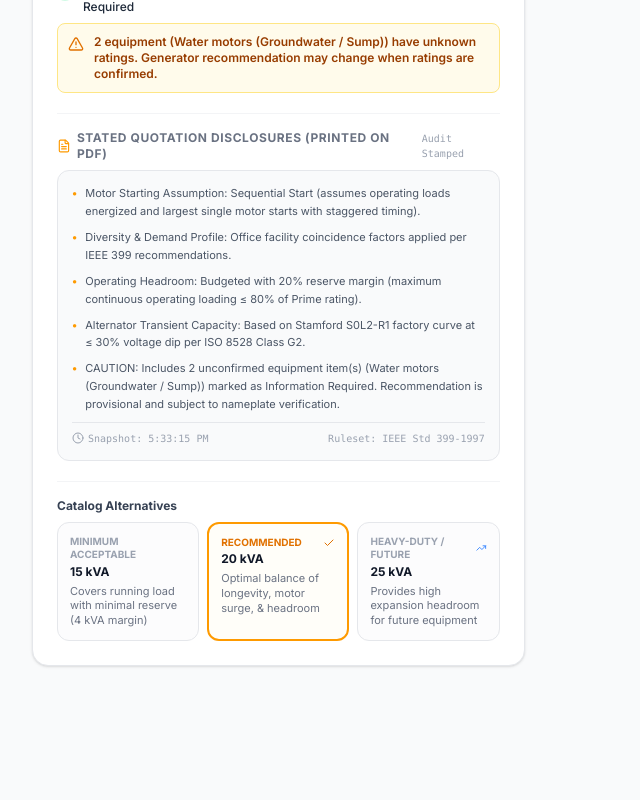
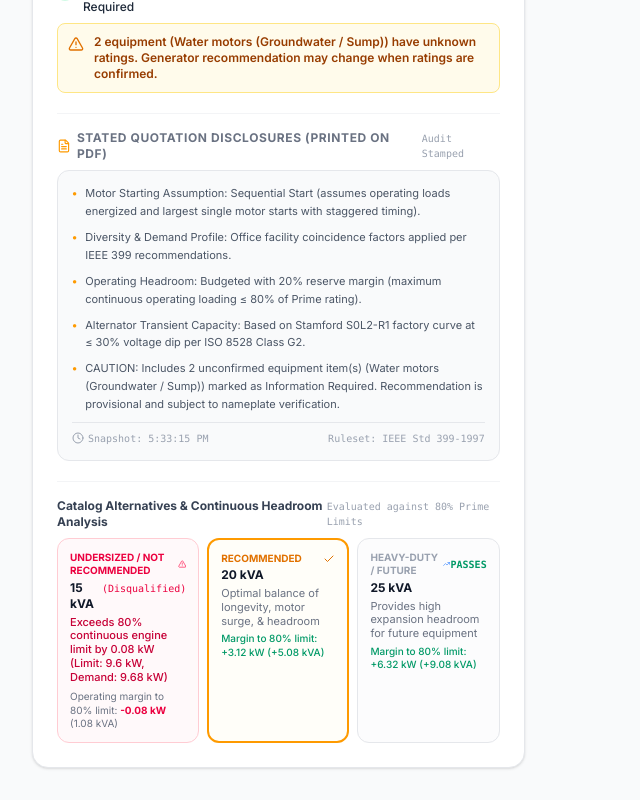
Before and after one commit to VikneshVK/Main-App, a React (Vite) app: page / in a window 1280 px wide. Shown: the part 1169-1969 px from the top of the page, without its empty margins (0-640 px from the left). Before the commit the page ends 1867 px from the top, so only its background shows below. Built offline with nearby package versions, Linux system fonts and the light colour scheme.

Commit message:
fix(engine): enforce 80% continuous limits on catalog alternatives and label undersized units

```diff
--- a/src/engine/catalog.ts
+++ b/src/engine/catalog.ts
@@ -283,29 +283,37 @@ export function matchGenerators(
   recommended: GeneratorModel | null;
   minimumAcceptable: GeneratorModel | null;
   heavyDuty: GeneratorModel | null;
+  smallerCandidate: GeneratorModel | null;
+  runningLoadCandidate: GeneratorModel | null;
 } {
   const activeCatalog = catalog
     .filter((g) => g.isActive)
     .sort((a, b) => a.primeKva - b.primeKva);
 
   if (activeCatalog.length === 0 || (requiredPrimeKva <= 0 && requiredPrimeKw <= 0)) {
-    return { recommended: null, minimumAcceptable: null, heavyDuty: null };
+    return {
+      recommended: null,
+      minimumAcceptable: null,
+      heavyDuty: null,
+      smallerCandidate: null,
+      runningLoadCandidate: null,
+    };
   }
 
-  // Minimum acceptable: smallest generator that covers running load (both kVA and kW) and transient surge
-  let minimumAcceptable: GeneratorModel | null = null;
+  // Running load candidate: smallest unit that can physically carry the running load & transient surge
+  let runningLoadCandidate: GeneratorModel | null = null;
   for (const gen of activeCatalog) {
     if (
       gen.primeKva >= minimumRunningKva &&
       gen.primeKw >= minimumRunningKw &&
       gen.transientCapacityKva >= peakTransientKva
     ) {
-      minimumAcceptable = gen;
+      runningLoadCandidate = gen;
       break;
     }
   }
 
-  // Recommended: satisfies BOTH requiredPrimeKva & requiredPrimeKw (with headroom) AND peak transient surge
+  // Recommended: first generator that satisfies BOTH requiredPrimeKva & requiredPrimeKw (with headroom) AND peak transient surge
   let recommended: GeneratorModel | null = null;
   let recommendedIndex = -1;
   for (let i = 0; i < activeCatalog.length; i++) {
@@ -321,15 +329,30 @@ export function matchGenerators(
     }
   }
 
-  // Heavy duty / expansion alternative: next size step up
+  // Smaller candidate model (if one exists below the recommended index)
+  let smallerCandidate: GeneratorModel | null = null;
+  if (recommendedIndex > 0) {
+    smallerCandidate = activeCatalog[recommendedIndex - 1];
+  } else if (recommendedIndex === -1 && runningLoadCandidate) {
+    smallerCandidate = runningLoadCandidate;
+  }
+
+  // Heavy duty / expansion alternative: next size step up from recommended
   let heavyDuty: GeneratorModel | null = null;
   if (recommendedIndex >= 0 && recommendedIndex + 1 < activeCatalog.length) {
     heavyDuty = activeCatalog[recommendedIndex + 1];
   }
 
+  // An alternative can ONLY be designated 'Minimum Acceptable' if it passes all mandatory criteria.
+  // Because recommended is already the smallest generator that passes all mandatory criteria,
+  // any smaller candidate fails and must NOT be labelled Minimum Acceptable.
+  const minimumAcceptable: GeneratorModel | null = null;
+
   return {
     recommended,
-    minimumAcceptable: minimumAcceptable ?? recommended,
+    minimumAcceptable,
     heavyDuty,
+    smallerCandidate,
+    runningLoadCandidate,
   };
 }
--- a/src/engine/sizingEngine.ts
+++ b/src/engine/sizingEngine.ts
@@ -8,6 +8,8 @@ import {
   EngineRulesetSnapshot,
   LoadCategory,
   StartingMethod,
+  AlternativeComparisonItem,
+  AlternativeComparisons,
 } from './types';
 import {
   normalizeToKw,
@@ -34,6 +36,78 @@ export const DEFAULT_SIZING_CONFIG: SizingConfig = {
   defaultMotorEfficiency: 0.85,
   transientSurgeMultiplier: 1.85,
 };
+
+/**
+ * Evaluates a candidate generator alternative against the exact same
+ * mandatory continuous operating limits (both kW and kVA) and transient surge.
+ */
+export function evaluateAlternativeCandidate(
+  gen: GeneratorModel | null,
+  demandKw: number,
+  demandKva: number,
+  peakTransientKva: number,
+  headroomPercent: number,
+  role: 'lower' | 'recommended' | 'heavyDuty'
+): AlternativeComparisonItem | null {
+  if (!gen) return null;
+
+  const continuousLimitRatio = 1 - headroomPercent / 100;
+  const continuousLimitPercent = Math.round(continuousLimitRatio * 100);
+  const continuousLimitKva = round(gen.primeKva * continuousLimitRatio, 2);
+  const continuousLimitKw = round(gen.primeKw * continuousLimitRatio, 2);
+
+  const operatingMarginKva = round(continuousLimitKva - demandKva, 2);
+  const operatingMarginKw = round(continuousLimitKw - demandKw, 2);
+  const transientMargin = round(gen.transientCapacityKva - peakTransientKva, 2);
+
+  const failureReasons: string[] = [];
+  if (operatingMarginKw < 0) {
+    const deficitKw = round(Math.abs(operatingMarginKw), 2);
+    failureReasons.push(
+      `Exceeds ${continuousLimitPercent}% continuous engine limit by ${deficitKw} kW (Limit: ${continuousLimitKw} kW, Demand: ${round(demandKw, 2)} kW)`
+    );
+  }
+  if (operatingMarginKva < 0) {
+    const deficitKva = round(Math.abs(operatingMarginKva), 2);
+    failureReasons.push(
+      `Exceeds ${continuousLimitPercent}% continuous kVA limit by ${deficitKva} kVA (Limit: ${continuousLimitKva} kVA, Demand: ${round(demandKva, 2)} kVA)`
+    );
+  }
+  if (transientMargin < 0) {
+    failureReasons.push(
+      `Peak starting surge (${round(peakTransientKva, 1)} kVA) exceeds alternator transient capacity (${gen.transientCapacityKva} SKVA)`
+    );
+  }
+
+  const qualifies = failureReasons.length === 0;
+
+  const kwUtilization = gen.primeKw > 0 ? demandKw / gen.primeKw : 0;
+  const kvaUtilization = gen.primeKva > 0 ? demandKva / gen.primeKva : 0;
+  const governingConstraint: 'kW' | 'kVA' = kwUtilization >= kvaUtilization ? 'kW' : 'kVA';
+  const governingMargin = governingConstraint === 'kW' ? operatingMarginKw : operatingMarginKva;
+
+  let label: 'Minimum Acceptable' | 'Undersized / Not Recommended' | 'Recommended' | 'Heavy-Duty / Future';
+  if (role === 'recommended') {
+    label = 'Recommended';
+  } else if (role === 'heavyDuty') {
+    label = 'Heavy-Duty / Future';
+  } else {
+    label = qualifies ? 'Minimum Acceptable' : 'Undersized / Not Recommended';
+  }
+
+  return {
+    generator: gen,
+    qualifies,
+    label,
+    continuousLimitKva,
+    continuousLimitKw,
+    operatingMarginKva,
+    operatingMarginKw,
+    governingMargin,
+    governingConstraint,
+    failureReason: failureReasons.length > 0 ? failureReasons.join('; ') : undefined,
+  };
+}
 
 /**
  * Master sizing engine orchestrator.
@@ -186,7 +260,7 @@ export function calculateGeneratorSizing(
   const requiredPrimeKw = totalDiversifiedKw > 0 ? totalDiversifiedKw / safeHeadroomRatio : 0;
 
   // Match generator from catalog enforcing BOTH kW and kVA continuous limits
-  const { recommended, minimumAcceptable, heavyDuty } = matchGenerators(
+  const { recommended, minimumAcceptable, heavyDuty, smallerCandidate, runningLoadCandidate } = matchGenerators(
     requiredPrimeKva,
     requiredPrimeKw,
     transientResult.peakTransientKva,
@@ -195,9 +269,51 @@ export function calculateGeneratorSizing(
     catalog
   );
 
+  // Evaluate alternative candidates under the exact same continuous operating limit rules
+  const lowerAlternative = evaluateAlternativeCandidate(
+    smallerCandidate,
+    totalDiversifiedKw,
+    totalDiversifiedKva,
+    transientResult.peakTransientKva,
+    config.headroomPercent,
+    'lower'
+  );
+
+  const recommendedAlternative = evaluateAlternativeCandidate(
+    recommended,
+    totalDiversifiedKw,
+    totalDiversifiedKva,
+    transientResult.peakTransientKva,
+    config.headroomPercent,
+    'recommended'
+  );
+
+  const heavyDutyAlternative = evaluateAlternativeCandidate(
+    heavyDuty,
+    totalDiversifiedKw,
+    totalDiversifiedKva,
+    transientResult.peakTransientKva,
+    config.headroomPercent,
+    'heavyDuty'
+  );
+
+  const alternativeComparisons: AlternativeComparisons = {
+    lower: lowerAlternative,
+    recommended: recommendedAlternative,
+    heavyDuty: heavyDutyAlternative,
+  };
+
+  // An alternative can ONLY be designated 'Minimum Acceptable' if it passes all mandatory qualification criteria.
+  // If the smaller candidate fails, it must NOT be labelled Minimum Acceptable.
+  const resolvedMinimumAcceptable =
+    lowerAlternative && lowerAlternative.qualifies ? lowerAlternative.generator : minimumAcceptable;
+
+  const undersizedGenerator =
+    lowerAlternative && !lowerAlternative.qualifies ? lowerAlternative.generator : null;
+
   // The generator evaluated for continuous headroom is the recommended unit,
-  // or the minimum acceptable unit if no generator satisfies the full headroom reserve.
-  const evalGenerator = recommended ?? minimumAcceptable;
+  // or the running load candidate if no generator satisfies the full headroom reserve.
+  const evalGenerator = recommended ?? runningLoadCandidate ?? resolvedMinimumAcceptable;
 
   // Continuous operating limit based on Prime capacity and headroom setting:
   // continuousLimit = Prime * (1 - headroomPercent/100)
@@ -344,8 +460,10 @@ export function calculateGeneratorSizing(
       availableHeadroomKva,
 
       recommendedGenerator: recommended,
-      minimumAcceptableGenerator: minimumAcceptable,
+      minimumAcceptableGenerator: resolvedMinimumAcceptable,
       heavyDutyGenerator: heavyDuty,
+      undersizedGenerator,
+      alternativeComparisons,
 
       confidence: confidenceEval.level,
       confidenceScore: confidenceEval.score,
--- a/src/engine/types.ts
+++ b/src/engine/types.ts
@@ -111,6 +111,25 @@ export interface EngineRulesetSnapshot {
   activeStartingMultipliers: Record<StartingMethod, number>;
 }
 
+export interface AlternativeComparisonItem {
+  generator: GeneratorModel;
+  qualifies: boolean;
+  label: 'Minimum Acceptable' | 'Undersized / Not Recommended' | 'Recommended' | 'Heavy-Duty / Future';
+  continuousLimitKva: number;
+  continuousLimitKw: number;
+  operatingMarginKva: number;
+  operatingMarginKw: number;
+  governingMargin: number;
+  governingConstraint: 'kW' | 'kVA';
+  failureReason?: string;
+}
+
+export interface AlternativeComparisons {
+  lower: AlternativeComparisonItem | null;
+  recommended: AlternativeComparisonItem | null;
+  heavyDuty: AlternativeComparisonItem | null;
+}
+
 export interface SizingResult {
   summary: {
     engineVersion: string;
@@ -149,10 +168,12 @@ export interface SizingResult {
     governingConstraint: 'kW' | 'kVA';
     availableHeadroomKva: number; // Kept for backwards compatibility (equals operatingMarginKva)
 
-    // Recommendations
+    // Recommendations & Catalog Alternatives
     recommendedGenerator: GeneratorModel | null;
     minimumAcceptableGenerator: GeneratorModel | null;
     heavyDutyGenerator: GeneratorModel | null;
+    undersizedGenerator: GeneratorModel | null;
+    alternativeComparisons: AlternativeComparisons;
 
     // Confidence & Rationale
     confidence: ConfidenceLevel;
--- a/src/web/components/RecommendationCard.tsx
+++ b/src/web/components/RecommendationCard.tsx
@@ -19,8 +19,6 @@ export const RecommendationCard: React.FC<RecommendationCardProps> = ({
 }) => {
   const { summary } = sizingResult;
   const recommended = summary.recommendedGenerator;
-  const minimum = summary.minimumAcceptableGenerator;
-  const heavyDuty = summary.heavyDutyGenerator;
 
   if (!recommended) {
     return (
@@ -274,26 +272,62 @@ export const RecommendationCard: React.FC<RecommendationCardProps> = ({
 
         {/* Alternative Models Comparison */}
         <div className="pt-4 border-t border-gray-100 dark:border-gray-800">
-          <div className="text-xs font-bold text-gray-700 dark:text-gray-300 mb-2">
-            Catalog Alternatives
+          <div className="flex items-center justify-between mb-2">
+            <div className="text-xs font-bold text-gray-700 dark:text-gray-300">
+              Catalog Alternatives & Continuous Headroom Analysis
+            </div>
+            <span className="text-[10px] text-gray-400 font-mono">
+              Evaluated against {continuousLimitPercent}% Prime Limits
+            </span>
           </div>
+
           <div className="grid grid-cols-1 sm:grid-cols-3 gap-2">
-            {/* Minimum Acceptable */}
-            {minimum && (
-              <div className="p-3 rounded-xl border border-gray-200 dark:border-gray-800 bg-gray-50/50 dark:bg-gray-800/20 text-xs">
-                <div className="text-[10px] font-bold text-gray-400 uppercase">
-                  Minimum Acceptable
+            {/* 1. Smaller Candidate: Minimum Acceptable (if qualified) OR Undersized / Not Recommended (if failed) */}
+            {summary.alternativeComparisons?.lower ? (
+              summary.alternativeComparisons.lower.qualifies ? (
+                <div className="p-3 rounded-xl border border-gray-200 dark:border-gray-800 bg-gray-50/50 dark:bg-gray-800/20 text-xs">
+                  <div className="text-[10px] font-bold text-emerald-600 dark:text-emerald-400 uppercase flex items-center justify-between">
+                    <span>Minimum Acceptable</span>
+                    <Check className="w-3 h-3 text-emerald-500" />
+                  </div>
+                  <div className="font-bold text-gray-900 dark:text-white mt-0.5">
+                    {summary.alternativeComparisons.lower.generator.primeKva} kVA
+                  </div>
+                  <div className="text-[11px] text-gray-500 dark:text-gray-400 mt-1">
+                    Passes continuous limits ({summary.alternativeComparisons.lower.governingMargin > 0 ? `+${summary.alternativeComparisons.lower.governingMargin}` : summary.alternativeComparisons.lower.governingMargin} {summary.alternativeComparisons.lower.governingConstraint} margin to {continuousLimitPercent}% limit)
+                  </div>
                 </div>
-                <div className="font-bold text-gray-900 dark:text-white mt-0.5">
-                  {minimum.primeKva} kVA
+              ) : (
+                <div className="p-3 rounded-xl border border-rose-200 dark:border-rose-900/60 bg-rose-50/40 dark:bg-rose-950/20 text-xs">
+                  <div className="text-[10px] font-bold text-rose-600 dark:text-rose-400 uppercase flex items-center justify-between">
+                    <span>Undersized / Not Recommended</span>
+                    <AlertTriangle className="w-3.5 h-3.5 text-rose-500" />
+                  </div>
+                  <div className="font-bold text-gray-900 dark:text-white mt-0.5 flex items-baseline gap-1.5">
+                    <span>{summary.alternativeComparisons.lower.generator.primeKva} kVA</span>
+                    <span className="text-[10px] font-normal text-rose-600 dark:text-rose-400 font-mono">
+                      (Disqualified)
+                    </span>
+                  </div>
+                  <div className="text-[11px] text-rose-700 dark:text-rose-300 mt-1 font-medium leading-tight">
+                    {summary.alternativeComparisons.lower.failureReason}
+                  </div>
+                  <div className="text-[10px] text-gray-500 dark:text-gray-400 mt-1.5">
+                    Operating margin to {continuousLimitPercent}% limit:{' '}
+                    <strong className="text-rose-600 dark:text-rose-400">
+                      {summary.alternativeComparisons.lower.operatingMarginKw} kW
+                    </strong>{' '}
+                    ({summary.alternativeComparisons.lower.operatingMarginKva} kVA)
+                  </div>
                 </div>
-                <div className="text-[11px] text-gray-500 mt-1">
-                  Covers running load with minimal reserve ({Math.round(minimum.primeKva - summary.totalDiversifiedKva)} kVA margin)
-                </div>
+              )
+            ) : (
+              <div className="p-3 rounded-xl border border-dashed border-gray-200 dark:border-gray-800 text-xs flex items-center justify-center text-gray-400">
+                Lowest Catalog Step
               </div>
             )}
 
-            {/* Recommended */}
+            {/* 2. Recommended Model */}
             <div className="p-3 rounded-xl border-2 border-amber-500 bg-amber-50/30 dark:bg-amber-950/20 text-xs">
               <div className="text-[10px] font-bold text-amber-600 dark:text-amber-400 uppercase flex items-center justify-between">
                 <span>Recommended</span>
@@ -302,23 +336,32 @@ export const RecommendationCard: React.FC<RecommendationCardProps> = ({
               <div className="font-bold text-gray-900 dark:text-white mt-0.5">
                 {recommended.primeKva} kVA
               </div>
-              <div className="text-[11px] text-gray-500 mt-1">
+              <div className="text-[11px] text-gray-500 dark:text-gray-300 mt-1 leading-tight">
                 Optimal balance of longevity, motor surge, & headroom
+              </div>
+              <div className="text-[10px] text-emerald-600 dark:text-emerald-400 mt-1 font-medium">
+                Margin to {continuousLimitPercent}% limit: +{summary.operatingMarginKw} kW (+{summary.operatingMarginKva} kVA)
               </div>
             </div>
 
-            {/* Heavy Duty */}
-            {heavyDuty ? (
+            {/* 3. Heavy Duty */}
+            {summary.alternativeComparisons?.heavyDuty ? (
               <div className="p-3 rounded-xl border border-gray-200 dark:border-gray-800 bg-gray-50/50 dark:bg-gray-800/20 text-xs">
-                <div className="text-[10px] font-bold text-gray-400 uppercase flex items-center gap-1">
-                  <span>Heavy-Duty / Future</span>
-                  <TrendingUp className="w-3 h-3 text-blue-500" />
+                <div className="text-[10px] font-bold text-gray-400 uppercase flex items-center justify-between">
+                  <span className="flex items-center gap-1">
+                    <span>Heavy-Duty / Future</span>
+                    <TrendingUp className="w-3 h-3 text-blue-500" />
+                  </span>
+                  <span className="text-emerald-600 dark:text-emerald-400 text-[10px] font-mono">Passes</span>
                 </div>
                 <div className="font-bold text-gray-900 dark:text-white mt-0.5">
-                  {heavyDuty.primeKva} kVA
+                  {summary.alternativeComparisons.heavyDuty.generator.primeKva} kVA
                 </div>
-                <div className="text-[11px] text-gray-500 mt-1">
+                <div className="text-[11px] text-gray-500 mt-1 leading-tight">
                   Provides high expansion headroom for future equipment
+                </div>
+                <div className="text-[10px] text-emerald-600 dark:text-emerald-400 mt-1 font-medium">
+                  Margin to {continuousLimitPercent}% limit: +{summary.alternativeComparisons.heavyDuty.operatingMarginKw} kW (+{summary.alternativeComparisons.heavyDuty.operatingMarginKva} kVA)
                 </div>
               </div>
             ) : (
```
Also changed, not shown: 1 other file (tests, documents, lock files or other folders).
